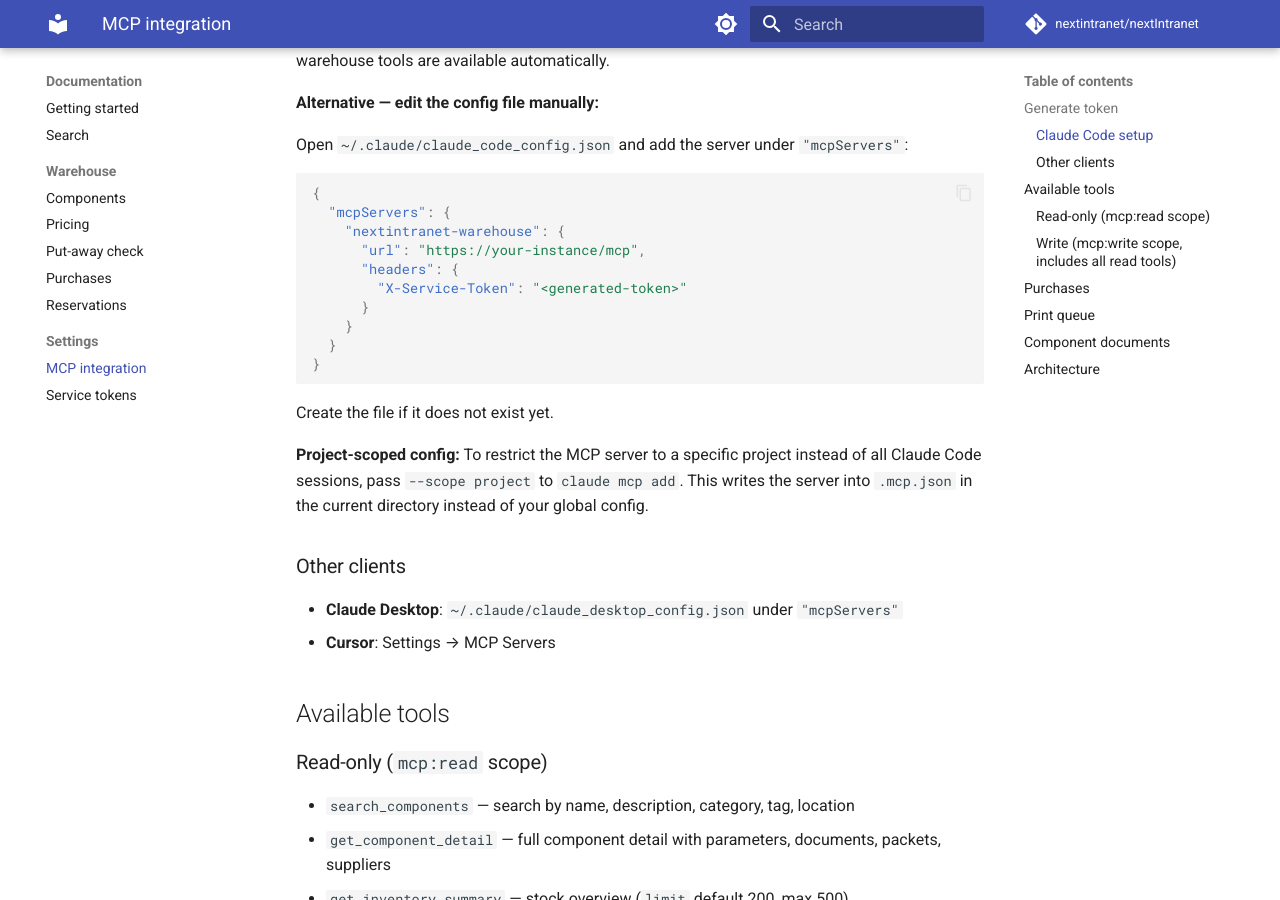
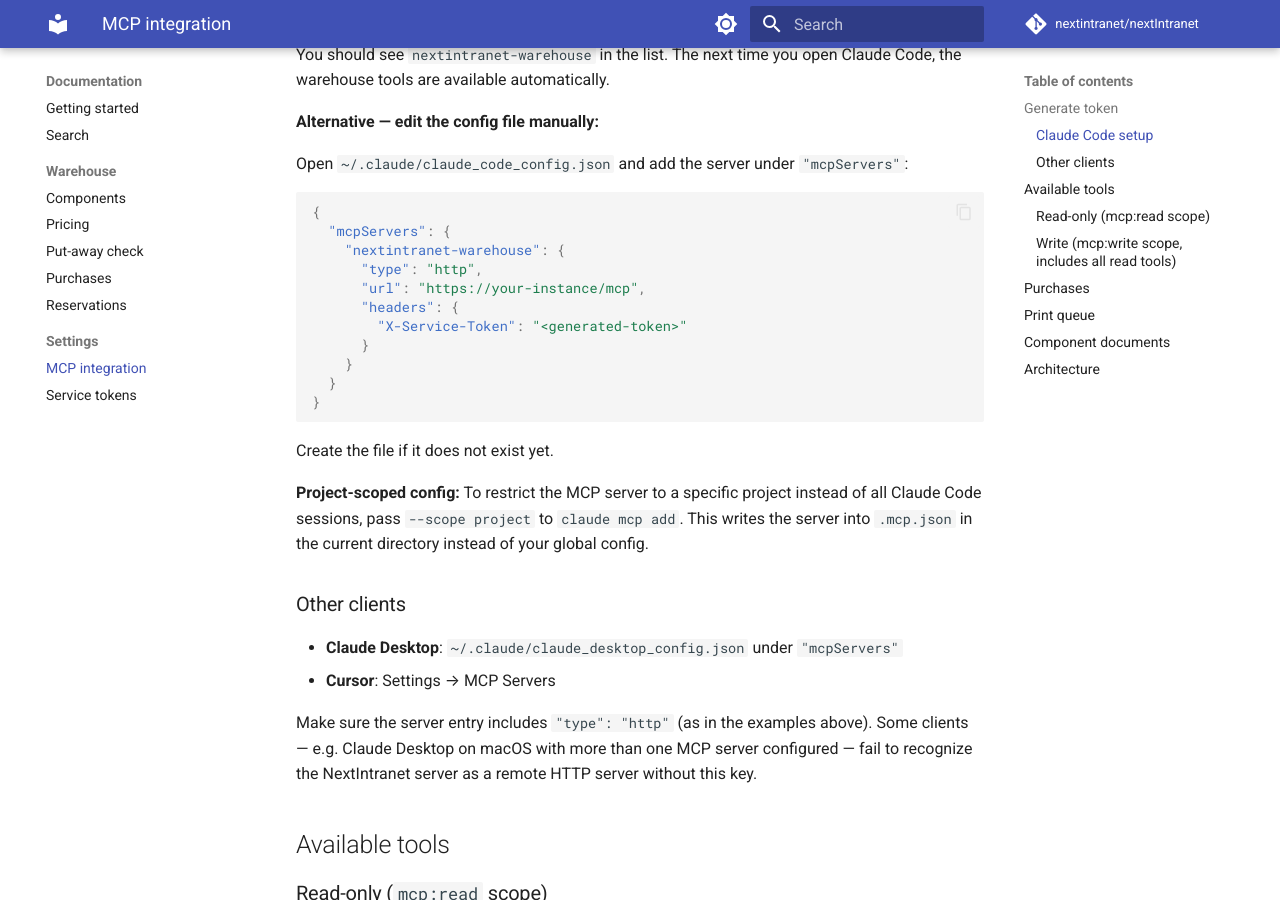
Before and after one commit to NextIntranet/nextIntranet, an MkDocs documentation site: the page built from documentation/content/guide/settings/mcp.md, in a window 1280 px wide and 900 px high, scrolled down 1177 px. Built offline with MkDocs 1.6.1 and Material for MkDocs 9.7.7, drawn with Linux system fonts in a browser that asks for light colours; comment, search, counter and statistics services are not loaded.

Commit message:
add type: http to generated MCP config

```diff
--- a/documentation/content/guide/settings/mcp.md
+++ b/documentation/content/guide/settings/mcp.md
@@ -24,6 +24,7 @@
 {
   "mcpServers": {
     "nextintranet-warehouse": {
+      "type": "http",
       "url": "https://your-instance/mcp",
       "headers": {
         "X-Service-Token": "<generated-token>"
@@ -60,6 +61,7 @@
 {
   "mcpServers": {
     "nextintranet-warehouse": {
+      "type": "http",
       "url": "https://your-instance/mcp",
       "headers": {
         "X-Service-Token": "<generated-token>"
@@ -77,6 +79,11 @@
 
 - **Claude Desktop**: `~/.claude/claude_desktop_config.json` under `"mcpServers"`
 - **Cursor**: Settings → MCP Servers
+
+Make sure the server entry includes `"type": "http"` (as in the examples above).
+Some clients — e.g. Claude Desktop on macOS with more than one MCP server
+configured — fail to recognize the NextIntranet server as a remote HTTP server
+without this key.
 
 ## Available tools
 
```
Also changed, not shown: 1 other file.
